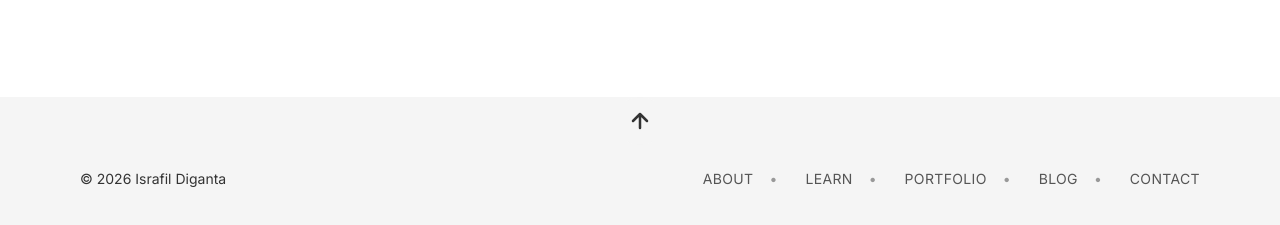
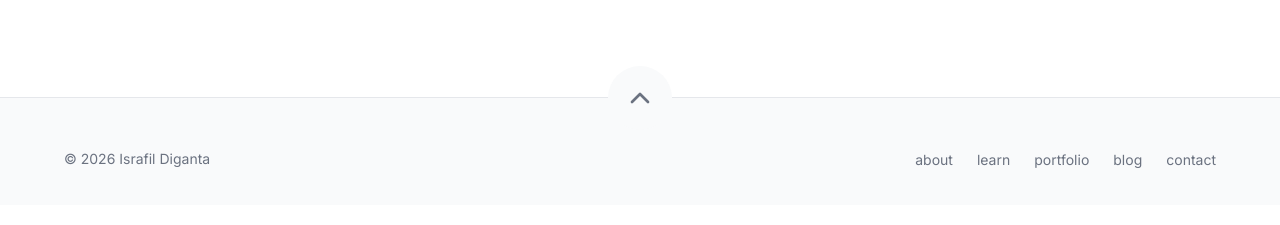
Before and after one commit to israfildiganta/israfil-diganta, a React (Vite) app: page / in a window 1280 px wide. Shown: the part 1633-1858 px from the top of the page. Built offline with nearby package versions, Linux system fonts and the light colour scheme.

Commit message:
Add footer arrow

```diff
--- a/src/components/layout/Footer.tsx
+++ b/src/components/layout/Footer.tsx
@@ -1,22 +1,19 @@
 /**
  * Footer Component
- * Responsive footer with navigation links and copyright
- * Matches adhamdannaway.com footer style
+ * Minimalist footer with centered overlapping "Back to Top" button
  */
 
 import { useCallback } from 'react';
 
 const navigationLinks = [
-  { label: 'about', href: '#/about' },
-  { label: 'learn', href: '#/learn' },
-  { label: 'portfolio', href: '#/portfolio' },
-  { label: 'blog', href: '#/blog' },
-  { label: 'contact', href: '#/contact' },
+  { label: 'about', href: '#about' },
+  { label: 'learn', href: '#learn' },
+  { label: 'portfolio', href: '#portfolio' },
+  { label: 'blog', href: '#blog' },
+  { label: 'contact', href: '#contact' },
 ];
 
 export function Footer() {
-  const currentYear = new Date().getFullYear();
-
   const scrollToTop = useCallback(() => {
     window.scrollTo({
       top: 0,
@@ -24,80 +21,48 @@ export function Footer() {
     });
   }, []);
 
-  const handleLinkClick = (e: React.MouseEvent<HTMLAnchorElement>, href: string) => {
-    // Check if this is a route link (starts with #/)
-    if (href.startsWith('#/')) {
-      e.preventDefault();
-      window.location.hash = href.slice(1); // Remove # and set the hash
-      return;
-    }
-
-    // For section links, scroll to the element
-    e.preventDefault();
-    const element = document.querySelector(href);
-    if (element) {
-      element.scrollIntoView({ behavior: 'smooth' });
-    }
-  };
-
   return (
-    <footer className="bg-[#F5F5F5]">
-      {/* Back to Top Button - Centered above footer */}
-      <div className="flex justify-center -mb-6 relative z-10">
+    <footer className="bg-gray-50 border-t border-gray-200 relative">
+      {/* Back to Top Button - Centered, overlapping the top border */}
       <button
         onClick={scrollToTop}
         aria-label="Back to Top"
-          className="bg-[#F5F5F5] text-[#333] p-3 rounded-full
-                   hover:bg-[#e8e8e8] transition-colors duration-200
-                   focus:outline-none focus:ring-2 focus:ring-[#333]/30 focus:ring-offset-2 focus:ring-offset-[#F5F5F5]
-                   cursor-pointer"
+        className="absolute -top-8 left-1/2 transform -translate-x-1/2 w-16 h-16 bg-gray-50 rounded-full flex items-center justify-center border border-gray-200 cursor-pointer hover:bg-gray-100 transition-colors"
       >
         <svg
           xmlns="http://www.w3.org/2000/svg"
-            width="24"
-            height="24"
+          width="32"
+          height="32"
           viewBox="0 0 24 24"
           fill="none"
           stroke="currentColor"
-            strokeWidth="2.5"
+          strokeWidth="2"
           strokeLinecap="round"
           strokeLinejoin="round"
+          className="w-8 h-8 text-gray-500"
         >
-            <path d="M12 19V5M5 12l7-7 7 7" />
+          <polyline points="18 15 12 9 6 15" />
         </svg>
       </button>
-      </div>
 
-      <div className="max-w-[1200px] mx-auto px-6 md:px-10 py-12">
-        <div className="flex flex-col sm:flex-row justify-between items-center">
+      <div className="max-w-6xl mx-auto py-8">
+        <div className="flex flex-col md:flex-row justify-between items-center mt-4">
           {/* Left: Copyright */}
-          <p className="text-[#333] text-sm order-2 sm:order-1 mt-4 sm:mt-0">
-            © {currentYear} Israfil Diganta
+          <p className="text-sm text-gray-500">
+            © 2026 Israfil Diganta
           </p>
 
           {/* Right: Navigation Links */}
-          <nav
-            aria-label="Footer navigation"
-            className="order-1 sm:order-2"
-          >
-            <ul className="flex flex-wrap justify-center items-center gap-x-3 sm:space-x-4">
-              {navigationLinks.map((link, index) => (
-                <li key={link.label} className="flex items-center">
+          <nav aria-label="Footer navigation">
+            <ul className="flex space-x-6">
+              {navigationLinks.map((link) => (
+                <li key={link.label}>
                   <a
                     href={link.href}
-                    onClick={(e) => handleLinkClick(e, link.href)}
-                    className="text-[#555] text-sm uppercase tracking-wide
-                             hover:text-[#333] hover:opacity-80 transition-all duration-200
-                             focus:outline-none focus:ring-2 focus:ring-[#333]/20 focus:ring-offset-2 focus:ring-offset-[#F5F5F5] rounded-sm"
+                    className="text-sm text-gray-500 hover:text-gray-900 transition-colors"
                   >
                     {link.label}
                   </a>
-                  {/* Add separator dot between links (not after last) */}
-                  {index < navigationLinks.length - 1 && (
-                    <span className="text-[#999] text-sm ml-3 sm:ml-4" aria-hidden="true">
-                      •
-                    </span>
-                  )}
                 </li>
               ))}
             </ul>
```
Also changed, not shown: 1 other file (tests, documents, lock files or other folders). Lines whose indentation alone changed are shown as unchanged.
